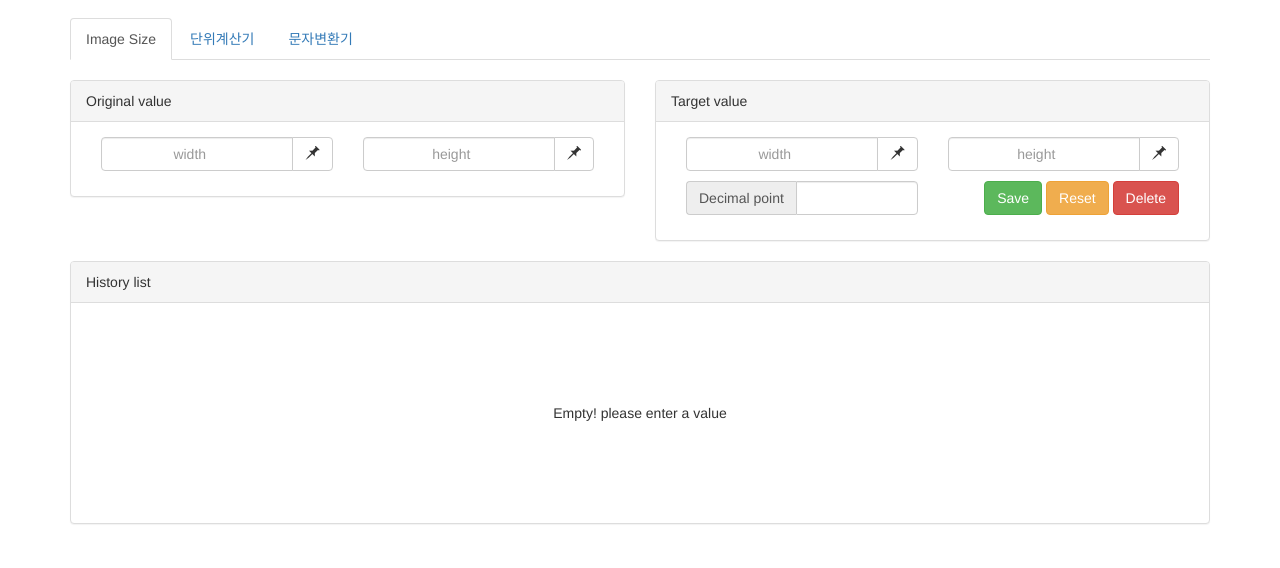
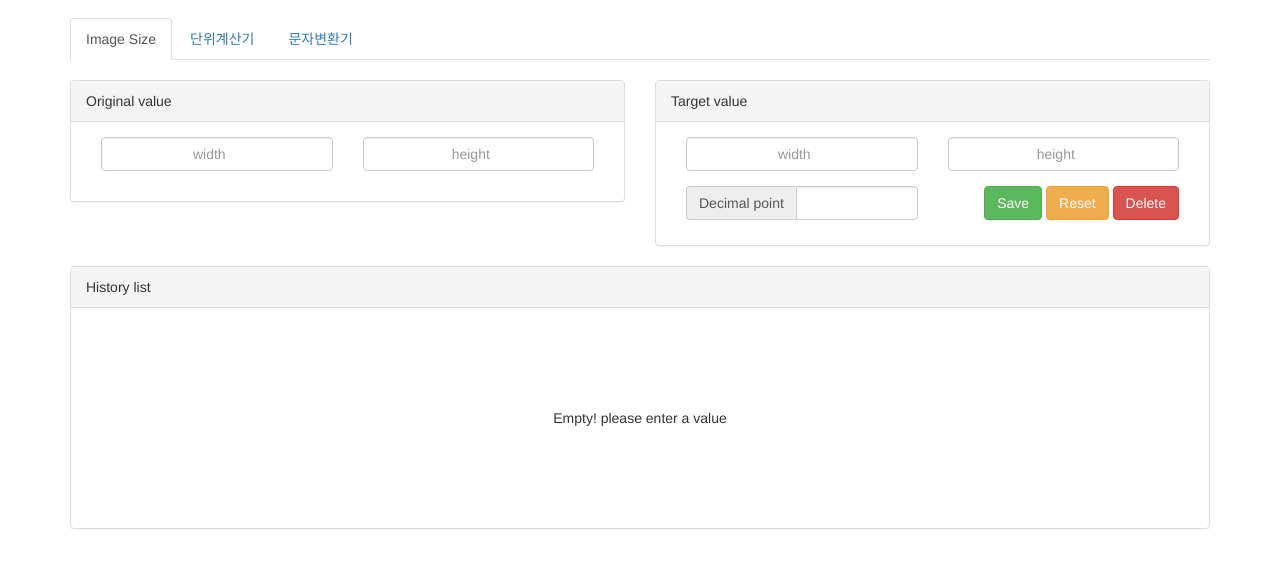
Before and after one commit to divlook/webCalc, a website: page index.html in a window 1280 px wide. Shown: the part 102-670 px from the top of the page. Drawn offline with nearby package versions, Linux system fonts and the light colour scheme.

Commit message:
HTML pin remove

```diff
--- a/index.html
+++ b/index.html
@@ -53,25 +53,13 @@
                                 <div class="panel-heading">Original value</div>
                                 <div class="panel-body">
                                     <div class="col-xs-6 col-lg-6">
-                                        <div class="input-group">
+                                        <div class="form-group">
                                             <input type="number" class="form-control" name="originalWidth" placeholder="width">
-                                            <div class="input-group-btn">
-                                                <button class="btn btn-default" type="button" data-toggle="buttons">
-                                                    <input type="checkbox" autocomplete="off" hidden name="originalWidthCheck">
-                                                    <span class="glyphicon glyphicon-pushpin" aria-hidden="true"></span>
-                                                </button>
-                                            </div>
                                         </div>
                                     </div>
                                     <div class="col-xs-6 col-lg-6">
-                                        <div class="input-group">
+                                        <div class="form-group">
                                             <input type="number" class="form-control" name="originalHeight" placeholder="height">
-                                            <div class="input-group-btn">
-                                                <button class="btn btn-default" type="button" data-toggle="buttons">
-                                                    <input type="checkbox" autocomplete="off" hidden name="originalHeightCheck">
-                                                    <span class="glyphicon glyphicon-pushpin" aria-hidden="true"></span>
-                                                </button>
-                                            </div>
                                         </div>
                                     </div>
                                 </div>
@@ -83,25 +71,13 @@
                                 <div class="panel-heading">Target value</div>
                                 <div class="panel-body">
                                     <div class="col-xs-6 col-lg-6">
-                                        <div class="input-group">
+                                        <div class="form-group">
                                             <input type="number" class="form-control" name="targetWidth" placeholder="width">
-                                            <div class="input-group-btn">
-                                                <button class="btn btn-default" type="button" data-toggle="buttons">
-                                                    <input type="checkbox" autocomplete="off" hidden name="targetWidthCheck">
-                                                    <span class="glyphicon glyphicon-pushpin" aria-hidden="true"></span>
-                                                </button>
-                                            </div>
                                         </div>
                                     </div>
                                     <div class="col-xs-6 col-lg-6">
-                                        <div class="input-group">
+                                        <div class="form-group">
                                             <input type="number" class="form-control" name="targetHeight" placeholder="height">
-                                            <div class="input-group-btn">
-                                                <button class="btn btn-default" type="button" data-toggle="buttons">
-                                                    <input type="checkbox" autocomplete="off" hidden name="targetHeightCheck">
-                                                    <span class="glyphicon glyphicon-pushpin" aria-hidden="true"></span>
-                                                </button>
-                                            </div>
                                         </div>
                                     </div>
                                     <div class="col-xs-12 col-sm-6">
@@ -112,7 +88,7 @@
                                     </div>
                                     <div class="col-xs-12 col-sm-6 text-right">
                                         <button type="submit" class="btn btn-success">Save</button>
-                                        <button type="button" class="btn btn-warning">Reset</button>
+                                        <button type="reset" class="btn btn-warning">Reset</button>
                                         <button type="button" class="btn btn-danger">Delete</button>
                                     </div>
                                 </div>
```
